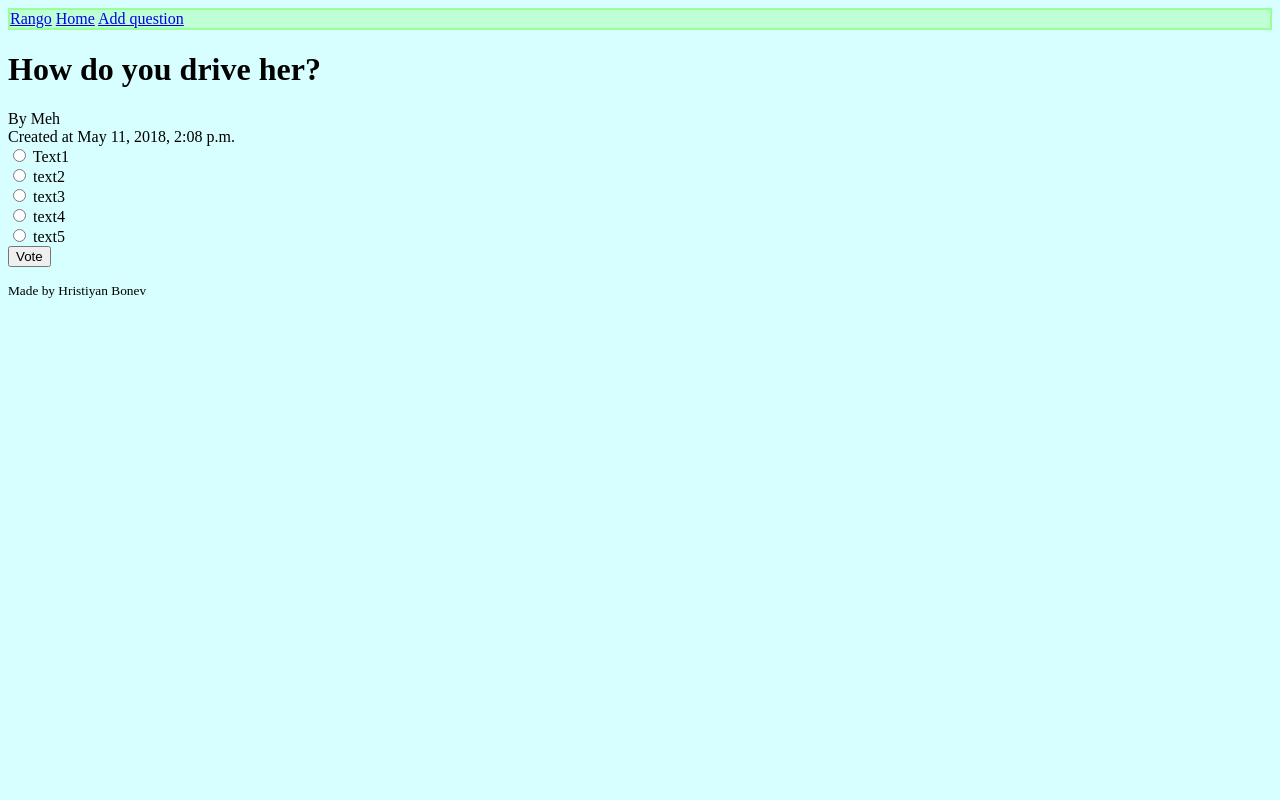
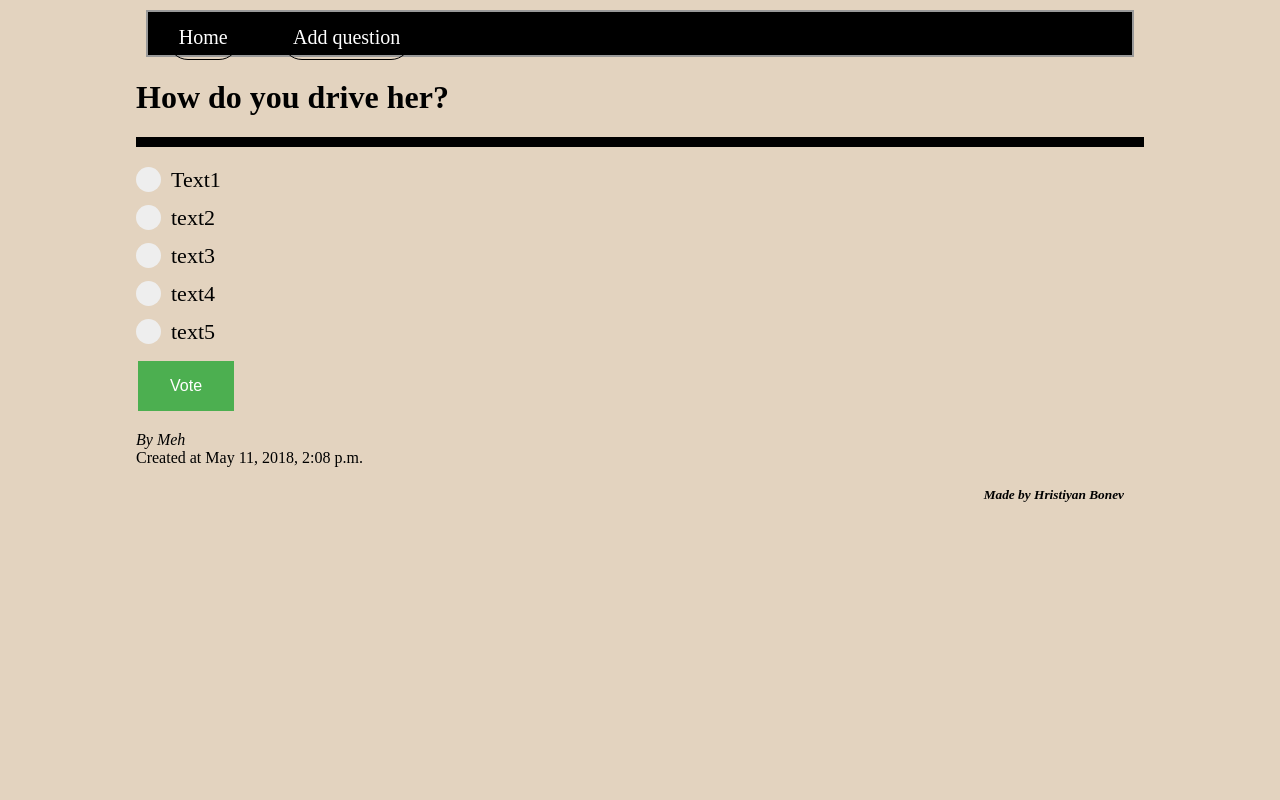
Before and after one commit to HristiyanBonev/django_polls, a Django app: page /polls/70/ in a window 1280 px wide. Run offline with Django 3.2, Linux system fonts and the light colour scheme; data comes from the database, SQL or seed files in the repository; both versions use the stored data as it was after the commit; some libraries are stand-ins or nearby versions.

Commit message:
Added - js,css

```diff
--- /dev/null
+++ b/polls/static/css/details.css
@@ -0,0 +1,95 @@
+
+/*Radio buttons css */
+/* The container */
+.container {
+    display: block;
+    position: relative;
+    padding-left: 35px;
+    margin-bottom: 12px;
+    cursor: pointer;
+    font-size: 22px;
+    -webkit-user-select: none;
+    -moz-user-select: none;
+    -ms-user-select: none;
+    user-select: none;
+}
+
+/* Hide the browser's default radio button */
+.container input {
+    position: absolute;
+    opacity: 0;
+    cursor: pointer;
+}
+
+/* Create a custom radio button */
+.checkmark {
+    position: absolute;
+    top: 0;
+    left: 0;
+    height: 25px;
+    width: 25px;
+    background-color: #eee;
+    border-radius: 50%;
+}
+
+/* On mouse-over, add a grey background color */
+.container:hover input ~ .checkmark {
+    background-color: #ccc;
+}
+
+/* When the radio button is checked, add a blue background */
+.container input:checked ~ .checkmark {
+    background-color: #2196F3;
+}
+
+/* Create the indicator (the dot/circle - hidden when not checked) */
+.checkmark:after {
+    content: "";
+    position: absolute;
+    display: none;
+}
+
+/* Show the indicator (dot/circle) when checked */
+.container input:checked ~ .checkmark:after {
+    display: block;
+}
+
+/* Style the indicator (dot/circle) */
+.container .checkmark:after {
+ 	top: 9px;
+	left: 9px;
+	width: 8px;
+	height: 8px;
+	border-radius: 50%;
+	background: white;
+}
+
+.question_text{
+border-bottom: 10px solid black;
+}
+
+.answer-list{
+  margin-top: 20px;
+}
+
+/*BUTTON CSS*/
+
+input[type=submit],input[type=button] {
+    background-color: #4CAF50; /* Green */
+    border: none;
+    color: white;
+    padding: 16px 32px;
+    text-align: center;
+    text-decoration: none;
+    display: inline-block;
+    font-size: 16px;
+    margin: 4px 2px;
+    -webkit-transition-duration: 0.4s; /* Safari */
+    transition-duration: 0.4s;
+    cursor: pointer;
+}
+
+input[type=submit]:hover ,input[type=button]:hover {
+    background-color: #008CBA; /* Blue */
+    color: white;
+}
--- a/polls/static/css/style.css
+++ b/polls/static/css/style.css
@@ -1,9 +1,84 @@
+/*BODY*/
+
 body{
-  background-color: 	rgba(102, 255, 255,0.25)
+  background-color: 	rgba(145, 82, 0,0.25);
+  padding:0 10% 5% 10%;
+
+/*NAVBAR STYLES ENDS*/
+}
+.container-fluid-custom{
+  background-color: rgba(0, 0, 0, 1) !important;
+  border: 2px solid rgba(255, 255, 255, 0.6);
+  height:6% !important;
+  margin:1%
+}
+.navbar-brand{
+  border: 1px solid black !important;
+  border-radius: 20px !important;
+  margin:3px 2%;
+  padding:10px;
+  display: inline-block;
+  font-size:20px !important;
+  color:white;
+
+}
+
+.navbar-brand:hover{
+  color:black;
+  background-color: rgba(255, 255, 255, 0.9)
+}
+
+/*NAVBAR STYLES ENDS*/
+
+/*TABLE STYLES START*/
+.table{
+  width: 100% !important;
+  border-spacing:20px !important;
+  border: 4px solid black;
+  border-collapse: collapse;
+  border-style: dashed;
+  border-radius: 20px
+}
 
 
+.table-content{
+  padding:20px,
 }
-.container-fluid{
-  background-color: rgba(153, 255, 153,0.4) !important;
-  border: 2px solid rgba(153, 255, 153,1)
+
+.table-row > td {
+  text-align:center;
+  height: 40px
 }
+
+table, th, td {
+    border: 1px solid black;
+}
+
+tr:nth-child(even){
+  background-color: rgba(138, 146, 160, 0.8)
+}
+
+tr:nth-child(odd){
+  background-color: rgba(175, 186, 206, 0.65)
+}
+
+tr:hover{
+  opacity:0.5 !important;
+  cursor: pointer;
+}
+
+/*TABLE STYLES ENDS*/
+
+a {
+  color:inherit;
+  text-decoration: none;
+ }
+
+#signature{
+  float:right;
+  margin:20px;
+}
+
+.question-text{
+  font-size:18px
+}
--- a/polls/templates/polls/base.html
+++ b/polls/templates/polls/base.html
@@ -2,26 +2,29 @@
 
 <html>
   <head>
+    <meta name="viewport" content="width=device-width, initial-scale=1">
+    <link rel="stylesheet" type="text/css" href="{% static 'css/style.css' %}" />
     <script src="https://cdnjs.cloudflare.com/ajax/libs/jquery/3.3.1/jquery.js">
     </script>
+    <script src="https://ajax.googleapis.com/ajax/libs/jquery/3.3.1/jquery.min.js"></script>
     <script src="{% static 'js/bootstrap.js' %}" ></script>
-    <link rel="stylesheet" type="text/css" href="{% static 'css/style.css' %}" />
+    {% block styles %}
+    {% endblock %}
   </head>
   <body>
     <header>
 
       <div class="navbar navbar-inverse navbar-fixed-top" role="navigation">
-           <div class="container-fluid">
-               <a class="navbar-brand" href="/rango/">Rango</a>
-               <a class="navbar-brand" href="{% url 'polls:index'%}">Home</a></li>
-               <a class="navbar-brand" href="{% url 'polls:add'%}">Add question</a></li>
+           <div class="container-fluid-custom">
+             <a class="navbar-brand" href="{% url 'polls:index'%}">Home</a></li>
+             <a class="navbar-brand" href="{% url 'polls:add'%}">Add question</a></li>
            </div>
          </div>
 </header>
-    {% block content %}
-    {% endblock content %}
+      {% block content %}
+      {% endblock content %}
   </body>
   <footer>
-    <small>Made by Hristiyan Bonev</small>
+    <small id='signature'><b><i>Made by Hristiyan Bonev</i></b></small>
   </footer>
 </html>
--- a/polls/templates/polls/detail.html
+++ b/polls/templates/polls/detail.html
@@ -1,18 +1,35 @@
 {% extends "polls/base.html" %}
+{% load staticfiles %}
+
+{% block styles%}
+<link rel="stylesheet" type="text/css" href="{% static 'css/details.css' %}" />
+{% endblock %}
 
 {% block content %}
+  <div class='detail'>
+    <div class='question_text'>
       <h1>{{ question.question_text }}</h1>
-  By {{ question.creator }}<br/>
-  Created at {{ question.pub_date }}
+    </div>
 
 {% if error_message %}<p><strong>{{ error_message }}</strong></p>{% endif %}
 
 <form action="{% url 'polls:vote' question.id %}" method="post">
   {% csrf_token %}
+  <div class='answer-list'>
     {% for choice in question.choice_set.all %}
-      <input type="radio" name="choice" id="choice{{ forloop.counter }}" value="{{ choice.id }}" />
-      <label for="choice{{ forloop.counter }}">{{ choice.choice_text }}</label><br />
+      <label class='container' for="choice{{ forloop.counter }}">{{ choice.choice_text }}
+      <input type="radio" class='choice' name="choice" id="choice{{ forloop.counter }}" value="{{ choice.id }}" />
+      <span class="checkmark"></span>
+      </label>
   {% endfor %}
+</div>
   <input type="submit" value="Vote" />
 </form>
+
+<div class='creator_details'>
+  <i>By {{ question.creator }}</i><br/>
+</div>
+<div class='date_added'>
+  Created at {{ question.pub_date }}
+</div>
 {% endblock content %}
--- a/polls/views.py
+++ b/polls/views.py
@@ -57,7 +57,10 @@ class CreateQuestionView(generic.CreateView):
 
     def post(self, request, *args, **kwargs):
         response = super().post(request, *args, **kwargs)
-        formset = ChoiceFormSet(request.POST, request.FILES, instance=self.object)
+        formset = ChoiceFormSet(request.POST,
+                                request.FILES,
+                                instance=self.object
+                                )
         if formset.is_valid():
             formset.save()
             messages.success(request, 'Question added successfully.')
```
Also changed, not shown: k.txt (added, +30 -0 lines), polls/admin.py (+11 -2 lines), polls/forms.py (+21 -5 lines), polls/static/css/add_page.css (added, +43 -0 lines), polls/static/js/add_choices.js (added, +26 -0 lines), polls/static/js/index.js (added, +10 -0 lines), polls/templates/polls/add.html (+16 -3 lines), polls/templates/polls/index.html (+28 -8 lines), db.sqlite3, 1 other file. Lines whose indentation alone changed are shown as unchanged.
